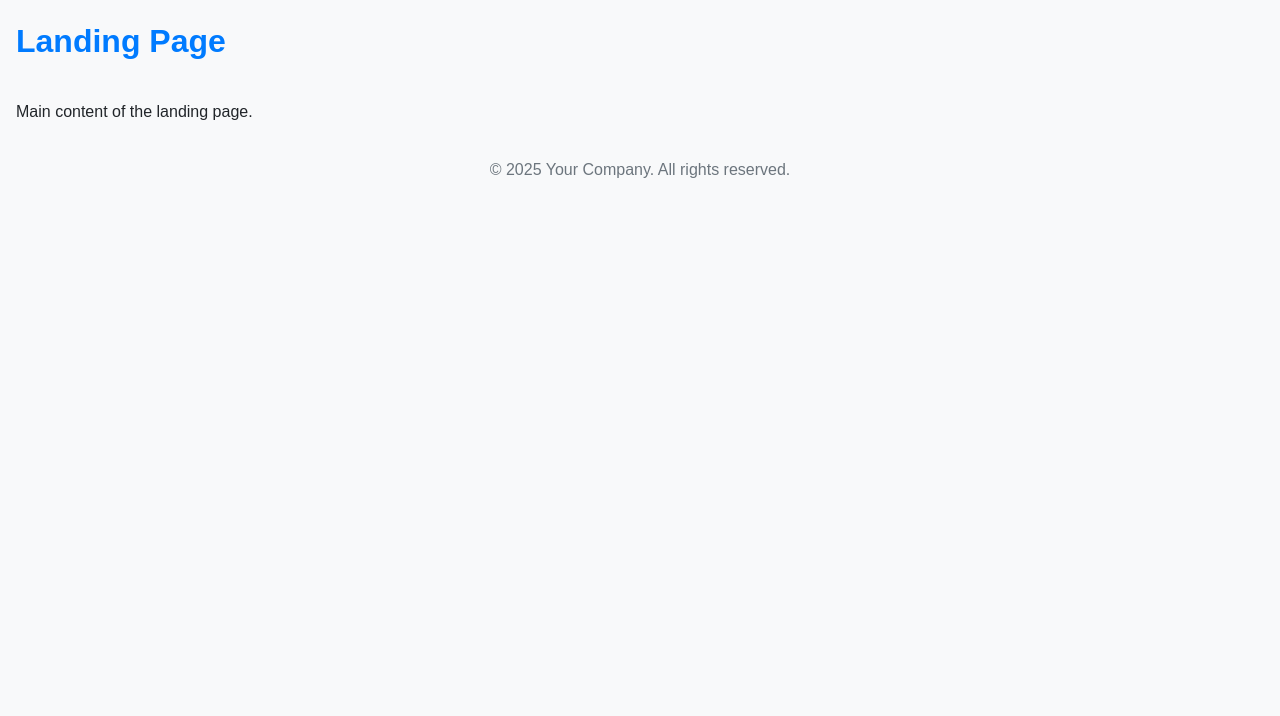
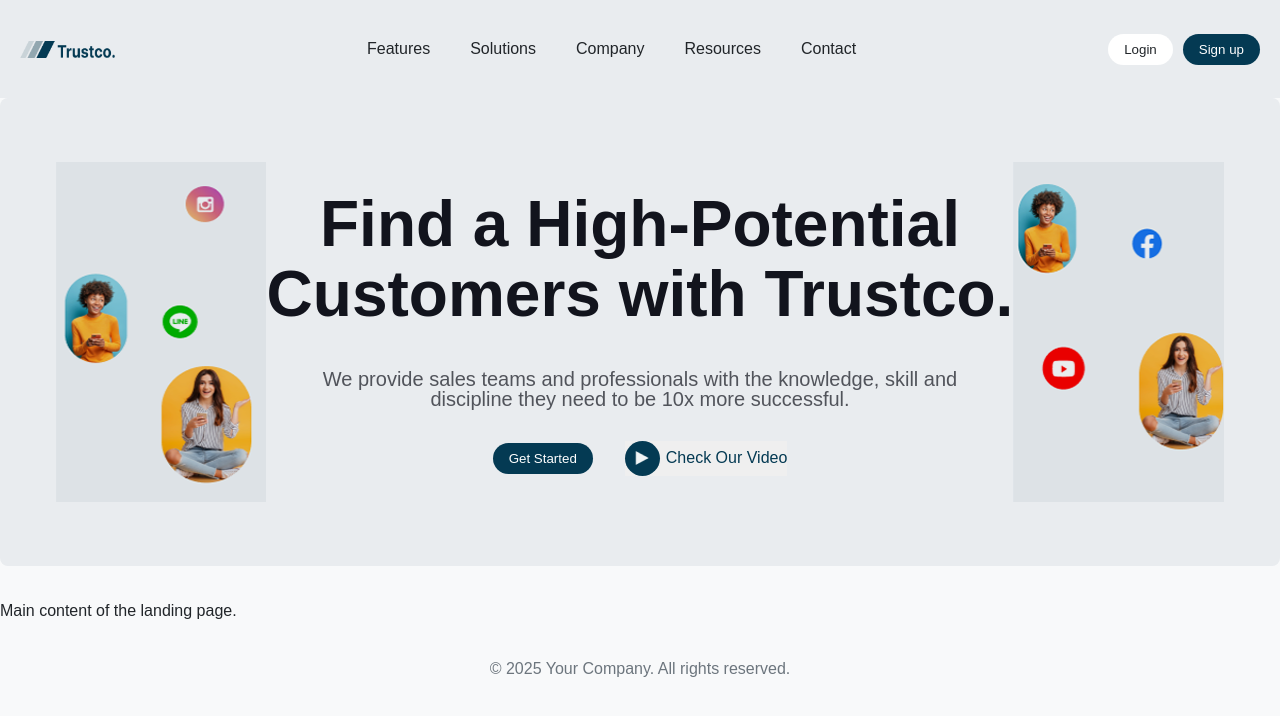
Before and after one commit to satyachiratla/Trusto-Project, a plain HTML site: page index.html in a window 1280 px wide. Drawn offline with Linux system fonts and the light colour scheme.

Commit message:
hero section added

```diff
--- a/index.html
+++ b/index.html
@@ -9,9 +9,51 @@
   <body>
     <!-- Header Section -->
     <header>
-      <h1>Landing Page</h1>
+      <img src="./assets/Logo.png" alt="Logo" />
       <!-- Navigation can go here -->
+      <nav>
+        <ul>
+          <li>Features</li>
+          <li>Solutions</li>
+          <li>Company</li>
+          <li>Resources</li>
+          <li>Contact</li>
+        </ul>
+      </nav>
+
+      <div class="header-btn-actions">
+        <button class="primary-cta">Login</button>
+        <button class="secondary-cta">Sign up</button>
+      </div>
     </header>
+
+    <!-- Hero Section -->
+    <section id="hero">
+      <img src="./assets/Hero 5.png" alt="hero" />
+      <div class="hero-content">
+        <h1>
+          <span>Find a High-Potential</span><br /><span
+            >Customers with Trustco.</span
+          >
+        </h1>
+        <p>
+          We provide sales teams and professionals with the knowledge, skill and
+          discipline they need to be 10x more successful.
+        </p>
+        <div class="cta-buttons">
+          <button class="secondary-cta">Get Started</button>
+          <button class="btn-hero">
+            <span class="polygon"
+              ><img
+                src="./assets/Polygon 1.png"
+                alt="polygon"
+                class="polygon-img" /></span
+            >Check Our Video
+          </button>
+        </div>
+      </div>
+      <img src="./assets/Hero 6.png" alt="hero" />
+    </section>
 
     <!-- Main Content Section -->
     <main>
--- a/style.css
+++ b/style.css
@@ -4,6 +4,14 @@
   --background-color: #f8f9fa;
   --text-color: #212529;
   --font-family: "Arial", sans-serif;
+  --cta-bg-color: #007bff;
+  --cta-text-color: #fff;
+  --cta-primary-hover-bg-color: #fcfcfcca;
+  --cta-secondary-hover-bg-color: #043a53bb;
+  --secondary-cta-bg-color: #6c757d;
+  --secondary-cta-hover-bg-color: #5a6268;
+  --cta-logo-text-color: #043a53;
+  --text-color-black: #12141d;
 }
 
 * {
@@ -17,7 +25,6 @@ body {
   color: var(--text-color);
   background-color: var(--background-color);
   line-height: 1.6;
-  padding: 16px;
 }
 
 h1,
@@ -35,7 +42,33 @@ p {
 }
 
 header {
-  margin-bottom: 2rem;
+  height: 98px;
+  padding: 24px 20px;
+  display: flex;
+  justify-content: space-between;
+  align-items: center;
+  background-color: #e9ecef;
+}
+
+header img {
+  width: 95px;
+  height: 17px;
+}
+
+nav ul {
+  display: flex;
+  gap: 40px;
+  align-items: center;
+}
+
+nav ul li {
+  list-style: none;
+}
+
+.header-btn-actions {
+  display: flex;
+  align-items: center;
+  gap: 10px;
 }
 
 footer {
@@ -52,3 +85,101 @@ a {
 a:hover {
   text-decoration: underline;
 }
+
+#hero {
+  text-align: center;
+  padding: 4rem 0;
+  background-color: #e9ecef;
+  border-radius: 8px;
+  margin-bottom: 2rem;
+  display: flex;
+  align-items: center;
+  justify-content: center;
+}
+
+#hero img {
+  width: 212px;
+  height: 340px;
+  mix-blend-mode: multiply;
+}
+
+.polygon {
+  background-color: var(--cta-logo-text-color);
+  border-radius: 50%;
+  width: 35px;
+  height: 35px;
+  display: flex;
+  align-items: center;
+  justify-content: center;
+}
+
+.polygon-img {
+  width: 14px !important;
+  height: 14px !important;
+  mix-blend-mode: normal !important;
+}
+
+.btn-hero {
+  border: none;
+  display: flex;
+  align-items: center;
+  gap: 6px;
+  color: var(--cta-logo-text-color);
+  font-size: 16px;
+}
+
+.hero-content {
+  display: flex;
+  flex-direction: column;
+  gap: 32px;
+}
+
+#hero h1 {
+  font-size: 64px;
+  font-weight: bold;
+  line-height: 70px;
+  color: var(--text-color-black);
+}
+
+#hero p {
+  width: 700px;
+  opacity: 70%;
+  font-size: 20px;
+  color: var(--text-color-black);
+  line-height: 100%;
+  text-align: center;
+  margin: auto;
+}
+
+.cta-buttons {
+  display: flex;
+  align-items: center;
+  gap: 32px;
+  justify-content: center;
+}
+
+.primary-cta {
+  background-color: var(--cta-text-color);
+  color: var(--text-color);
+  padding: 8px 16px;
+  border: none;
+  border-radius: 42px;
+  cursor: pointer;
+}
+
+.primary-cta:hover {
+  background-color: var(--cta-primary-hover-bg-color);
+}
+
+.secondary-cta {
+  background-color: var(--cta-logo-text-color);
+  color: var(--cta-text-color);
+  padding: 8px 16px;
+  border: none;
+  border-radius: 42px;
+  cursor: pointer;
+}
+
+.secondary-cta:hover {
+  background-color: var(--cta-secondary-hover-bg-color);
+}
```
Also changed, not shown: assets/Hero 5.png (added), assets/Hero 6.png (added), assets/Logo.png (added), assets/Polygon 1.png (added), 2 other files.
